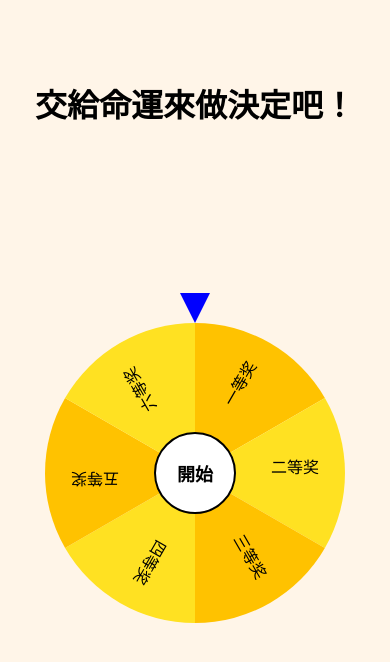
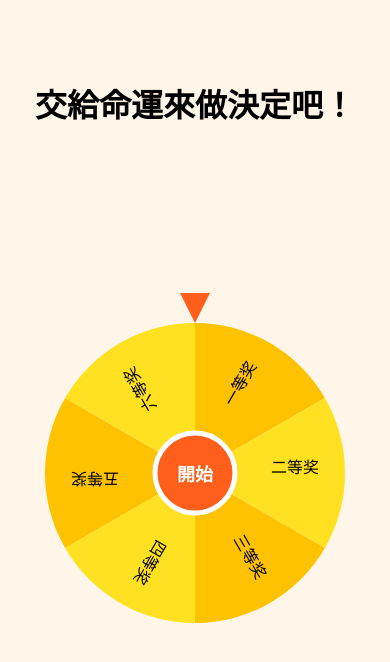
Before and after one commit to eriksun0310/ChooseApp, a React Native app: screen /Roulette in a window 390 px wide. Shown: the top 662 px of the page. Built offline with nearby package versions, Linux system fonts and the light colour scheme.

Commit message:
roulette style

```diff
--- a/components/Roulette.tsx
+++ b/components/Roulette.tsx
@@ -78,11 +78,13 @@ const Roulette = () => {
 
   return (
     <View style={styles.container}>
-     <View style={{
-        marginTop:30
-      }}>
+      <View
+        style={{
+          marginTop: 30,
+        }}
+      >
         <Svg width="30" height="30" viewBox="0 0 10 10">
-          <Polygon points="5,10 0, 0 10,0" fill="blue" />
+          <Polygon points="5,10 0, 0 10,0" fill="#ff5f1a" />
         </Svg>
       </View>
       <View style={styles.wheelContainer}>
@@ -105,14 +107,13 @@ const Roulette = () => {
               cx="150"
               cy="150"
               r="40"
-              fill="white"
-              stroke="black"
-              strokeWidth="2"
+              fill="#ff5f1a"
+              stroke="white"
+              strokeWidth="5"
             />
           </Svg>
         </Animated.View>
       </View>
-
 
       <TouchableOpacity onPress={startSpinning} style={styles.button}>
         <RNText style={styles.buttonText}>開始</RNText>
@@ -135,13 +136,13 @@ const styles = StyleSheet.create({
   },
   button: {
     position: "absolute",
-    top: '53%',
-    backgroundColor: "#ffffff",
+    top: "53%",
+    // backgroundColor: "#ffffff",
     // borderRadius: 50,
     // paddingTop: 50,
   },
   buttonText: {
-    color: "#000",
+    color: "#ffffff",
     fontSize: 18,
 
     fontWeight: "bold",
```
